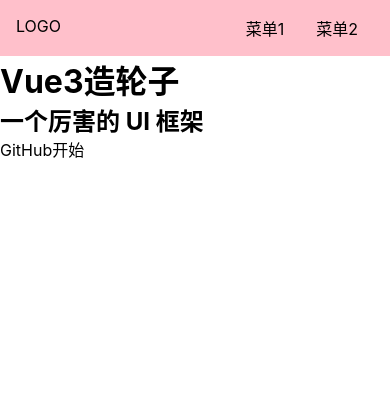
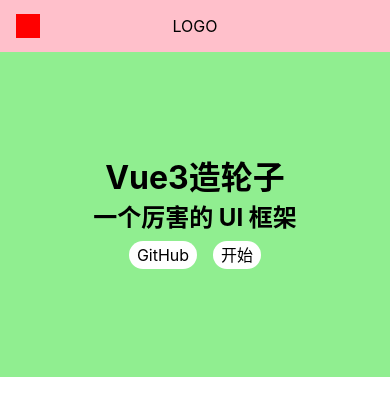
Before and after one commit to Hsy1998/Vue3-, a Vue app: page /#/ in a window 390 px wide. Shown: the top 416 px of the page. Built offline with nearby package versions, Linux system fonts and the light colour scheme.

Commit message:
完善aside切换逻辑

```diff
--- a/src/App.vue
+++ b/src/App.vue
@@ -2,8 +2,15 @@
   <router-view />
 </template>
 
-<script>
+<script lang="ts">
+import { ref, provide } from 'vue'
+
 export default {
   name: 'App',
+  setup() {
+    const width = document.documentElement.clientWidth
+    const menuVisible = ref(width <= 500 ? false : true)
+    provide('menuVisible', menuVisible) // set
+  },
 }
 </script>
--- a/src/components/Topnav.vue
+++ b/src/components/Topnav.vue
@@ -1,20 +1,34 @@
 <template>
   <div class="topnav">
-    <div class="logo">LOGO</div>
+    <div class="logo" @click="toggleMenu">LOGO</div>
     <ul class="menu">
       <li>菜单1</li>
       <li>菜单2</li>
     </ul>
+    <span class="toggleAside" @click="toggleMenu"></span>
   </div>
 </template>
 <script lang="ts">
-export default {}
+import { inject, Ref } from 'vue'
+export default {
+  setup() {
+    const menuVisible = inject<Ref<boolean>>('menuVisible') // get
+    const toggleMenu = () => {
+      menuVisible.value = !menuVisible.value
+    }
+    return { toggleMenu }
+  },
+}
 </script>
 <style lang="scss" scoped>
 .topnav {
   background: pink;
   display: flex;
   padding: 16px;
+  position: relative;
+  z-index: 10;
+  justify-content: center;
+  align-items: center;
   > .logo {
     max-width: 6em;
     margin-right: auto;
@@ -27,5 +41,27 @@ export default {}
       margin: 0 1em;
     }
   }
+  .toggleAside {
+    display: inline-block;
+    width: 24px;
+    height: 24px;
+    background: red;
+    position: absolute;
+    left: 16px;
+    top: 50%;
+    transform: translateY(-50%);
+    display: none;
+  }
+  @media (max-width: 500px) {
+    .menu {
+      display: none;
+    }
+    .logo {
+      margin: 0 auto;
+    }
+    .toggleAside {
+      display: block;
+    }
+  }
 }
 </style>
--- a/src/index.scss
+++ b/src/index.scss
@@ -12,6 +12,7 @@ a {
   color: inherit;
   &:hover {
     border-bottom: 1px solid;
+    cursor: pointer;
   }
 }
 body {
--- a/src/views/Doc.vue
+++ b/src/views/Doc.vue
@@ -2,7 +2,23 @@
   <div>
     <Topnav />
     <div class="content">
-      <aside>边栏</aside>
+      <aside v-if="menuVisible">
+        <h2>组件列表</h2>
+        <ol>
+          <li>
+            <router-link to="/doc/swich">Switch 组件</router-link>
+          </li>
+          <li>
+            <router-link to="/doc/button">Button 组件</router-link>
+          </li>
+          <li>
+            <router-link to="/doc/dialog">Dialog 组件</router-link>
+          </li>
+          <li>
+            <router-link to="/doc/tabs">Tabs 组件</router-link>
+          </li>
+        </ol>
+      </aside>
       <main>内容</main>
     </div>
   </div>
@@ -10,9 +26,36 @@
 
 <script lang="ts">
 import Topnav from '../components/Topnav.vue'
+
+import { inject, ref } from 'vue'
 export default {
   components: { Topnav },
+  setup() {
+    const menuVisible = inject<Ref<boolean>>('menuVisible') // get
+    return { menuVisible }
+  },
 }
 </script>
 
-<style></style>
+<style lang="scss" scoped>
+aside {
+  background: lightblue;
+  width: 150px;
+  padding: 16 px;
+
+  h2 {
+    margin-bottom: 4px;
+  }
+  ol {
+    li {
+      padding: 4px 0;
+    }
+  }
+  @media (max-width: 500px) {
+    position: fixed;
+    top: 0;
+    left: 0;
+    padding-top: 70px;
+  }
+}
+</style>
--- a/src/views/Home.vue
+++ b/src/views/Home.vue
@@ -19,4 +19,26 @@ export default {
 }
 </script>
 
-<style lang="scss" scoped></style>
+<style lang="scss" scoped>
+.banner {
+  padding: 100px 0;
+  display: flex;
+  justify-content: center;
+  align-items: center;
+  flex-direction: column;
+  background: lightgreen;
+  > .actions{
+    padding: 8px 0;
+    a {
+      margin:0 8px;
+      background: #fff;
+      display: inline-block;
+      $h: 28px;
+      height: $h;
+      line-height: $h;
+      border-radius: $h/2;
+      padding: 0 8px;
+    }
+  }
+}
+</style>
```
Also changed, not shown: 1 other file (tests, documents, lock files or other folders).
